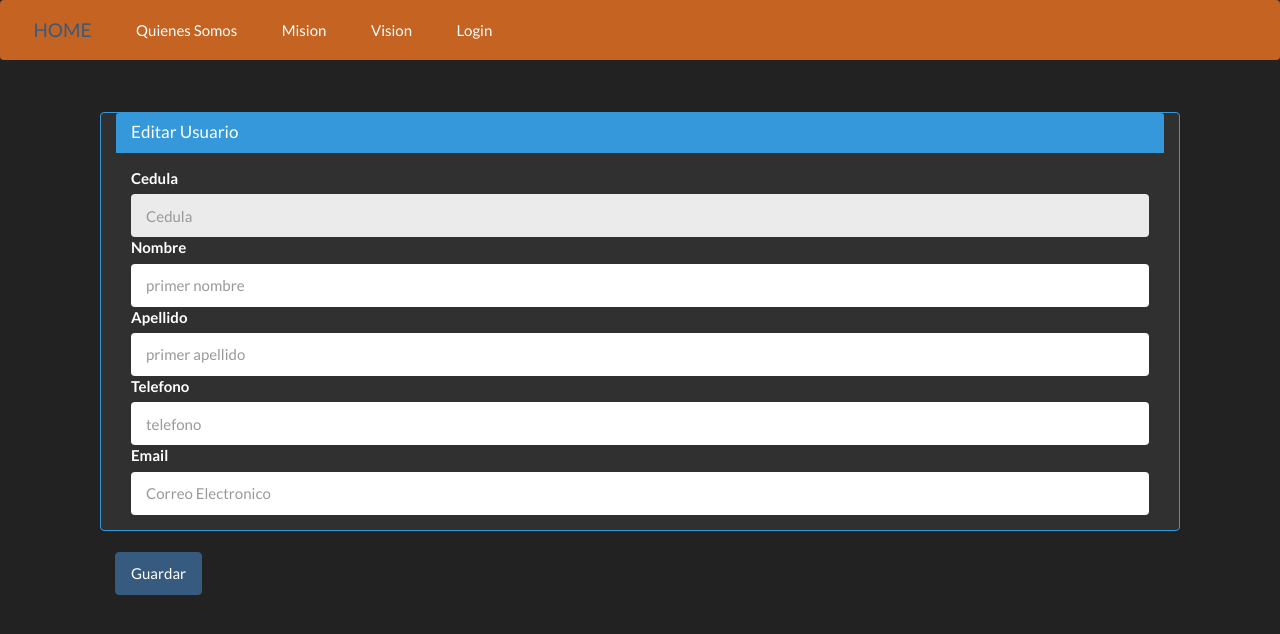
After one commit to edirlang/EngineDevelop, a PHP site: template view/EditarUsuario.php in a window 1280 px wide. The commit adds this page. Shown: the top 634 px of the page. Run offline with PHP 8.4, Linux system fonts and the light colour scheme; the template is opened without the code that fills it, so the values that code supplies are empty; some web fonts are replaced.

Commit message:
usuarios editar

```diff
--- /dev/null
+++ b/view/EditarUsuario.php
@@ -0,0 +1,40 @@
+<?php ob_start(); ?>
+<div class="col-xs-12 col-sm-12 col-md-12 col-lg-12">
+
+    <div class="panel-body">
+
+      <form id="formulario" name="formulario" role="form" method="post" action="../Usuarios/Editar">
+       <div class="form-group">
+        <div class="panel panel-info col-xs-12 col-sm-12 col-md-12 col-lg-12">
+          <div class="panel-heading">
+            <h3 class="panel-title">Editar Usuario</h3>
+          </div>
+          <div class="panel-body">
+            <label for="">Cedula</label>
+            <input type="text" class="form-control" id="Cedula"  name="Cedula" placeholder="Cedula" value="<?php echo $usuario['cedula'] ?>" readonly="readonly">
+
+            <label for="">Nombre</label>
+            <input type="text" class="form-control" id="Nombre"  name="Nombre" placeholder="primer nombre" value="<?php echo $usuario['nombre'] ?>">
+
+            <label for="">Apellido</label>
+            <input type="text" class="form-control" id="Apellido" name="Apellido" placeholder="primer apellido" value="<?php echo $usuario['apellido'] ?>">
+
+            <label for="">Telefono</label>
+            <input type="text" class="form-control" id="Telefono" name="Telefono" placeholder="telefono" value="<?php echo $usuario['telefono'] ?>">
+
+            <label for="">Email</label>
+            <input type="email" class="form-control" id="Email" name="Email" placeholder="Correo Electronico" value="<?php echo $usuario['email'] ?>">
+
+          </div>
+        </div>
+
+      </div>
+      <div class="col-xs-12 col-sm-12 col-md-12 col-lg-12">
+        <button id="Enviar"  class="btn btn-primary">Guardar</button>
+      </div>
+    </form>
+
+  </div>
+</div>
+<?php $contenido = ob_get_clean(); ?>
+<?php include "view/layout.php"; ?>
--- a/view/Usuarios.php
+++ b/view/Usuarios.php
@@ -19,7 +19,7 @@
       <td> <?php echo $usuario['apellido']; ?> </td>
       <td> <?php echo $usuario['telefono']; ?> </td>
       <td> <?php echo $usuario['email']; ?> </td>
-      <td> <a href="/EngineDevelop/index.php/usuario/Editar?id=<?php echo $usuario['cedula']; ?>">Editar</a> </td>
+      <td> <a href="/EngineDevelop/index.php/Usuarios/Editar?id=<?php echo $usuario['cedula']; ?>">Editar</a> </td>
     </tr>
     <?php } ?>
 
--- a/view/layout.php
+++ b/view/layout.php
@@ -37,7 +37,9 @@
             <button type="button" class="close" data-dismiss="alert">&times;</button>
               <?php  echo $_SESSION['error']; ?>
           </div>
-          <?php }  ?>
+          <?php }
+          $_SESSION['error']=null;
+          ?>
         </div>
         <div class="col-xs-12 col-sm-12 col-md-12 col-lg-12">
           <?php echo $contenido; ?>
```
Also changed, not shown: controller/UsuariosController.php (+26 -3 lines), model/Usuarios.php (+13 -0 lines).
